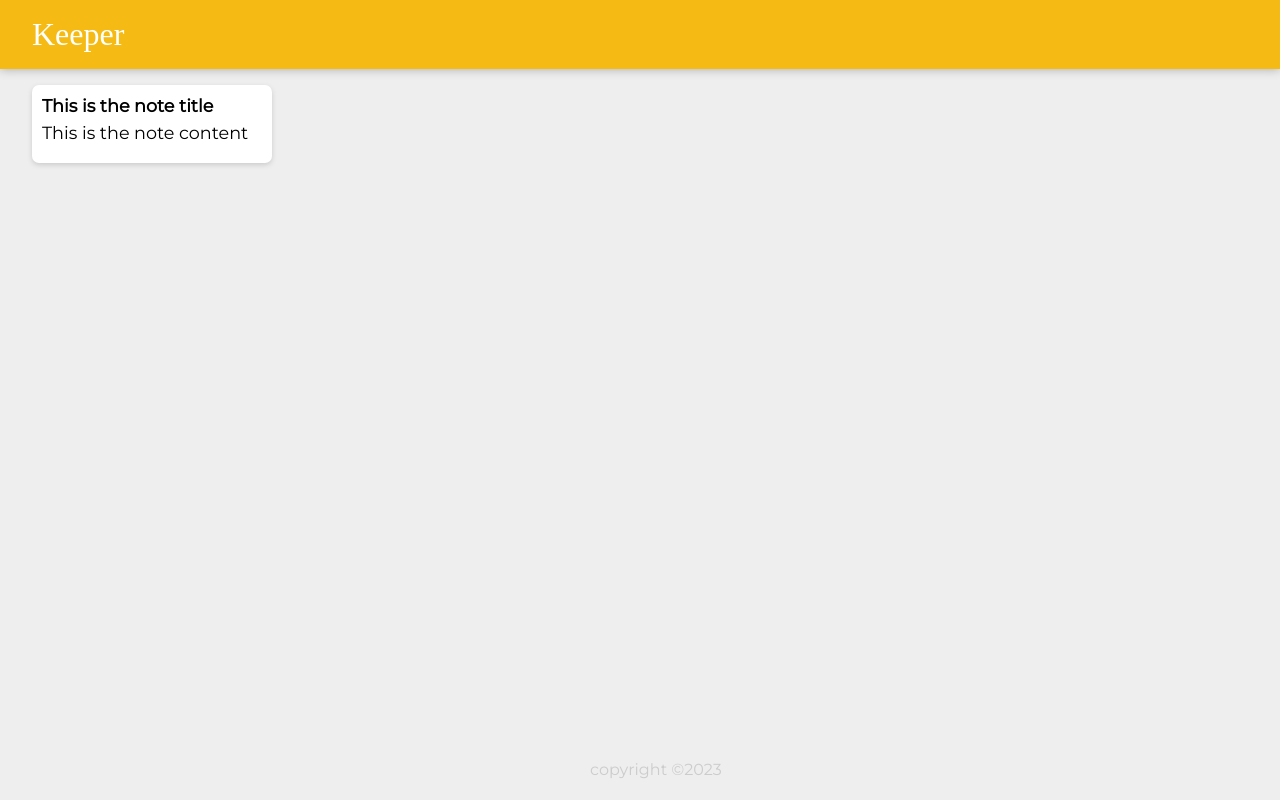
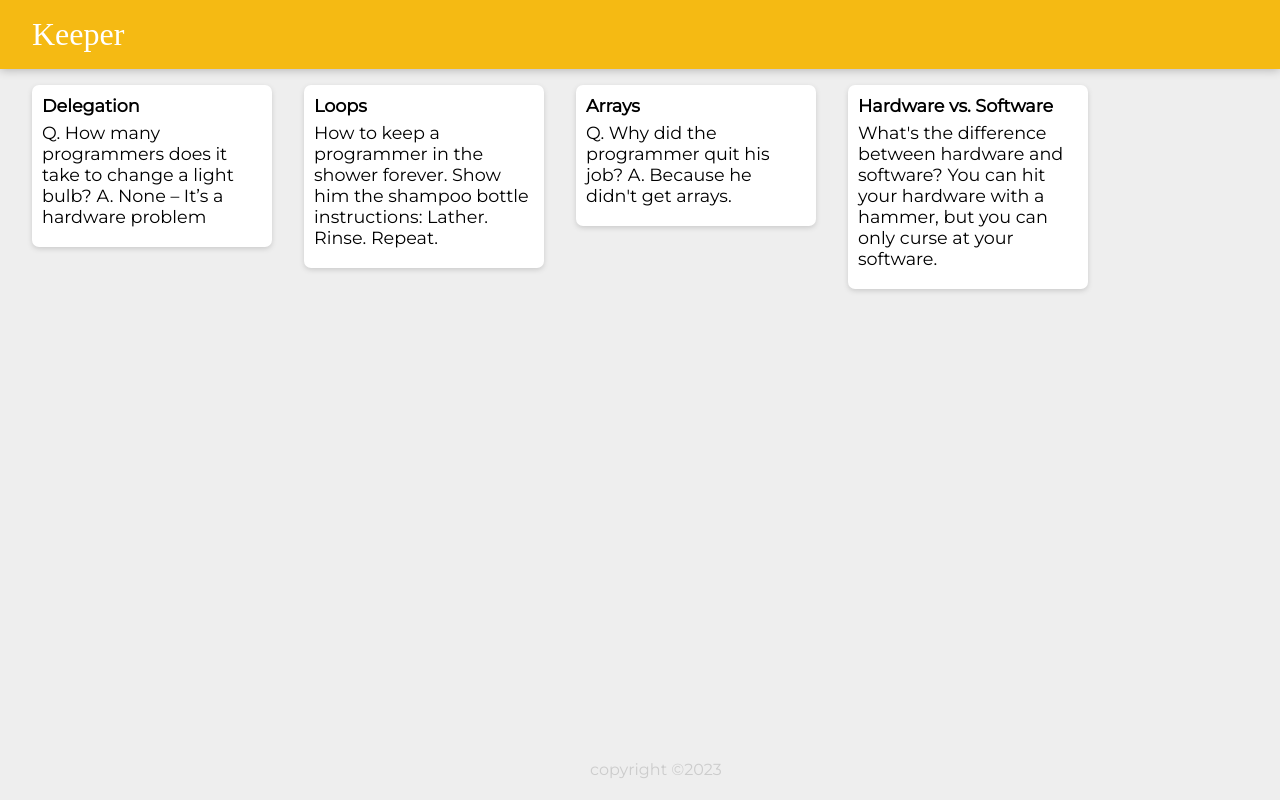
Before and after one commit to yashpratapshah16/Keeper-App, a React (Create React App) app: page / in a window 1280 px wide. Built offline with nearby package versions, Linux system fonts and the light colour scheme; a web font is replaced by a local one.

Commit message:
part 2 done

```diff
--- a/src/App.jsx
+++ b/src/App.jsx
@@ -1,14 +1,19 @@
 import React from "react";
-import Header from "./components/Header"
-import Note from "./components/Note"
-import Footer from "./components/Footer"
-function App(){
-    return (<div>
-    <Header/>
-    <Note/>
-    <Footer/>
+import Header from "./components/Header";
+import Note from "./components/Note";
+import Footer from "./components/Footer";
+import notes from "./notes";
 
-    </div>);
+function App() {
+  return (
+    <div>
+      <Header />
+      {notes.map((note) => (
+        <Note key={note.key} title={note.title} content={note.content} />
+      ))}
+      <Footer />
+    </div>
+  );
 }
 
 export default App;
--- a/src/components/Note.jsx
+++ b/src/components/Note.jsx
@@ -1,10 +1,10 @@
 import React from "react";
 
-function Note() {
+function Note(props) {
   return (
     <div className="note">
-      <h1>This is the note title</h1>
-      <p>This is the note content</p>
+      <h1>{props.title}</h1>
+      <p>{props.content}</p>
     </div>
   );
 }
--- /dev/null
+++ b/src/notes.js
@@ -0,0 +1,28 @@
+const notes = [
+    {
+      key: 1,
+      title: "Delegation",
+      content:
+        "Q. How many programmers does it take to change a light bulb? A. None – It’s a hardware problem"
+    },
+    {
+      key: 2,
+      title: "Loops",
+      content:
+        "How to keep a programmer in the shower forever. Show him the shampoo bottle instructions: Lather. Rinse. Repeat."
+    },
+    {
+      key: 3,
+      title: "Arrays",
+      content:
+        "Q. Why did the programmer quit his job? A. Because he didn't get arrays."
+    },
+    {
+      key: 4,
+      title: "Hardware vs. Software",
+      content:
+        "What's the difference between hardware and software? You can hit your hardware with a hammer, but you can only curse at your software."
+    }
+  ];
+
+export default notes;
```
